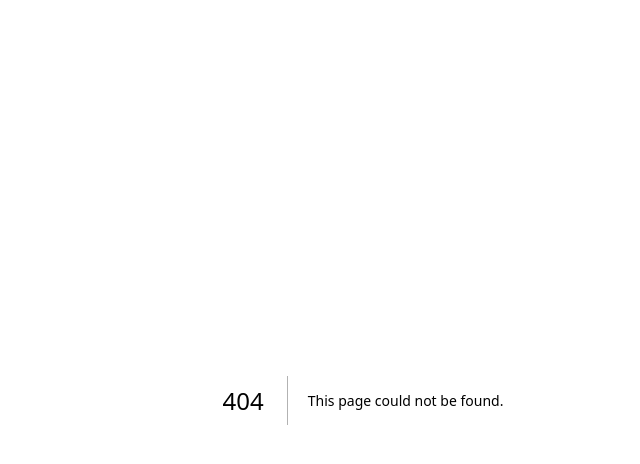
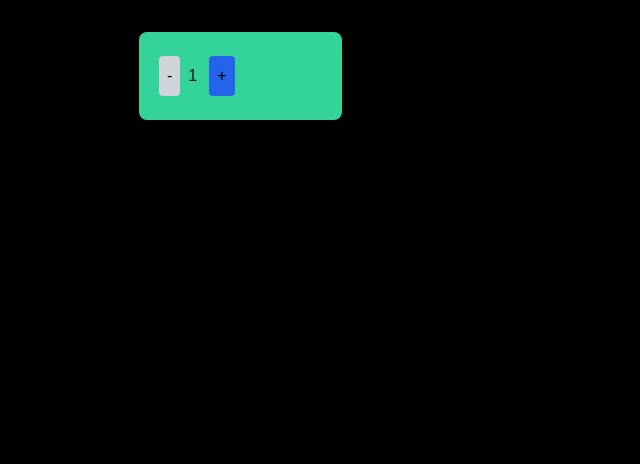
Before and after one commit to bishaltc/cprg306-assignments, a Next.js app: page /week-4 in a window 1280 px wide. Before the commit this address had no page. Shown: the top 464 px of the page, without its empty margins (277-917 px from the left). Built offline with nearby package versions, Linux system fonts and the light colour scheme.

Commit message:
week-4
create week-4 folder and under that two file called  new-item-js and page.js

```diff
--- a/app/page.js
+++ b/app/page.js
@@ -9,6 +9,7 @@ export default function Home() {
 <ol>
   <li> <Link href =" /week-2"> Week 2 assignment</Link></li>
   <li> <Link href =" /week-3"> Week 3 assignment</Link></li>
+  <li> <Link href =" /week-4"> Week 4 assignment</Link></li>
     </ol>
   </main>
   )
--- /dev/null
+++ b/app/week-4/new-item.js
@@ -0,0 +1,49 @@
+"use client";
+
+
+import { useState } from 'react';
+
+export default function NewItem() {
+  const [quantity, setQuantity] = useState(1);
+
+
+  const increment = () => {
+    if (quantity < 20) {
+      setQuantity(quantity + 1);
+    }
+  };
+
+
+  const decrement = () => {
+    if (quantity > 1) {
+      setQuantity(quantity - 1);
+    }
+  };
+
+  return (
+    <div className=" bg-emerald-400  w-1/6    mx-96 rounded-lg p-3">
+
+      <div className="flex items-center  m-2">
+
+        <button
+          className={quantity === 1 ? 'p-2 bg-gray-300 text-black rounded ' : 'p-2 bg-blue-600 text-black rounded'}
+          onClick={decrement}
+          disabled={quantity === 1}
+        >
+          -
+        </button>
+
+        <span className='m-2'>{quantity}</span>
+
+
+        <button
+          className={quantity === 20 ? ' m-1 p-2 bg-gray-300 text-black rounded' : '  m-1 p-2 bg-blue-600 text-black rounded'}
+          onClick={increment}
+          disabled={quantity === 20}
+        >
+          +
+        </button>
+      </div>
+    </div>
+  );
+}
--- /dev/null
+++ b/app/week-4/page.js
@@ -0,0 +1,13 @@
+
+import NewItem from './new-item';
+
+export default function Page() {
+  return (
+    <body className='bg-black m-8'>
+    <div >
+
+      <NewItem />
+    </div>
+    </body>
+  );
+}
```
